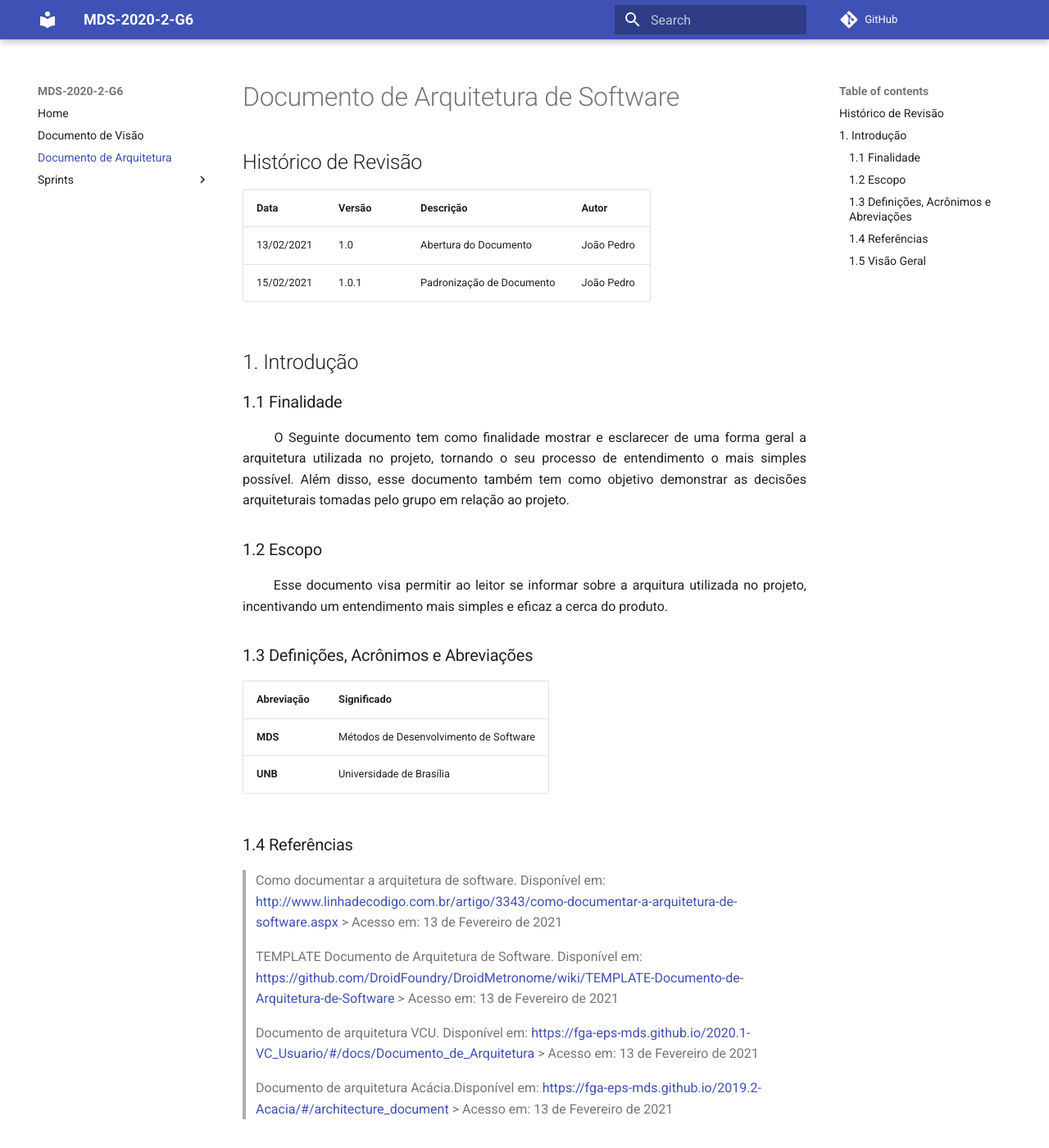
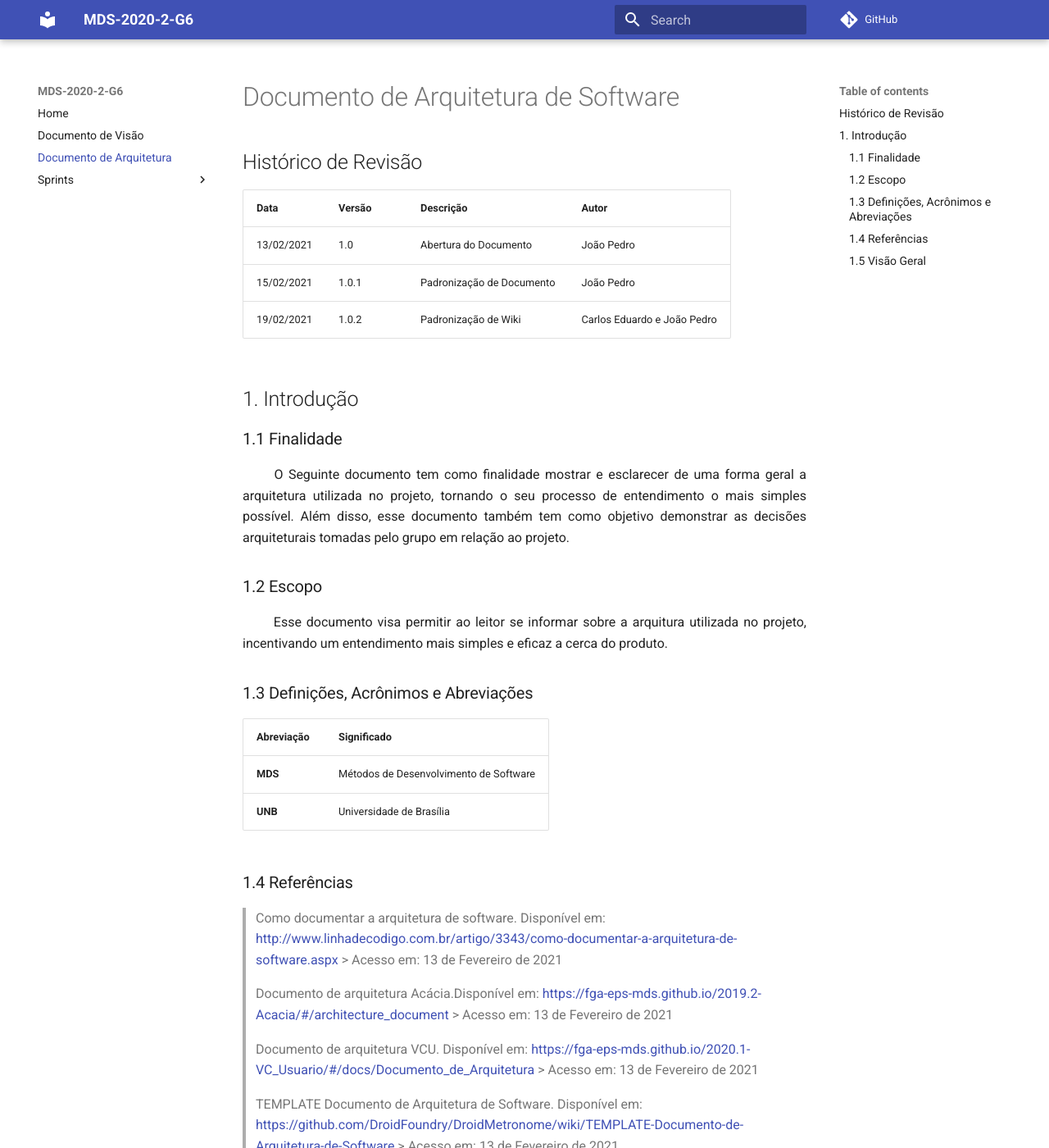
Before and after one commit to fga-eps-mds/2020.2-Hortum, an MkDocs documentation site: the page built from docs/Documento_de_arquitetura.md, in a window 1280 px wide and 1400 px high. Shown: the whole window at 82% size. Built offline with MkDocs 1.6.1 and Material for MkDocs 9.7.7, drawn with Linux system fonts in a browser that asks for light colours; comment, search, counter and statistics services are not loaded; some of the changed lines change nothing that is shown.

Commit message:
#29 Correção e padronização do documento de arquitetura

```diff
--- a/docs/Documento_de_arquitetura.md
+++ b/docs/Documento_de_arquitetura.md
@@ -6,6 +6,7 @@ Data|Versão|Descrição|Autor
 -|-|-|-
 13/02/2021|1.0|Abertura do Documento|João Pedro
 15/02/2021|1.0.1|Padronização de Documento|João Pedro
+19/02/2021|1.0.2|Padronização de Wiki|Carlos Eduardo e João Pedro
 
 ## 1. Introdução
 
@@ -28,14 +29,11 @@ Abreviação|Significado
 
 > Como documentar a arquitetura de software. Disponível em: [http://www.linhadecodigo.com.br/artigo/3343/como-documentar-a-arquitetura-de-software.aspx](http://www.linhadecodigo.com.br/artigo/3343/como-documentar-a-arquitetura-de-software.aspx) > Acesso em: 13 de Fevereiro de 2021
 
-> TEMPLATE Documento de Arquitetura de Software. Disponível em: [https://github.com/DroidFoundry/DroidMetronome/wiki/TEMPLATE-Documento-de-Arquitetura-de-Software](https://github.com/fga-eps-mds/MDS-2020-2-G6.git) > Acesso em: 13 de Fevereiro de 2021
-
+> Documento de arquitetura Acácia.Disponível em: [https://fga-eps-mds.github.io/2019.2-Acacia/#/architecture_document](https://fga-eps-mds.github.io/2019.2-Acacia/#/architecture_document) > Acesso em: 13 de Fevereiro de 2021
 
 > Documento de arquitetura VCU. Disponível em: [https://fga-eps-mds.github.io/2020.1-VC_Usuario/#/docs/Documento_de_Arquitetura](https://fga-eps-mds.github.io/2020.1-VC_Usuario/#/docs/Documento_de_Arquitetura) > Acesso em: 13 de Fevereiro de 2021
 
-
-> Documento de arquitetura Acácia.Disponível em: [https://fga-eps-mds.github.io/2019.2-Acacia/#/architecture_document](https://github.com/fga-eps-mds/MDS-2020-2-G6.git) > Acesso em: 13 de Fevereiro de 2021
-
+> TEMPLATE Documento de Arquitetura de Software. Disponível em: [https://github.com/DroidFoundry/DroidMetronome/wiki/TEMPLATE-Documento-de-Arquitetura-de-Software](https://github.com/DroidFoundry/DroidMetronome/wiki/TEMPLATE-Documento-de-Arquitetura-de-Software) > Acesso em: 13 de Fevereiro de 2021
 
 ### 1.5 Visão Geral
 
```
